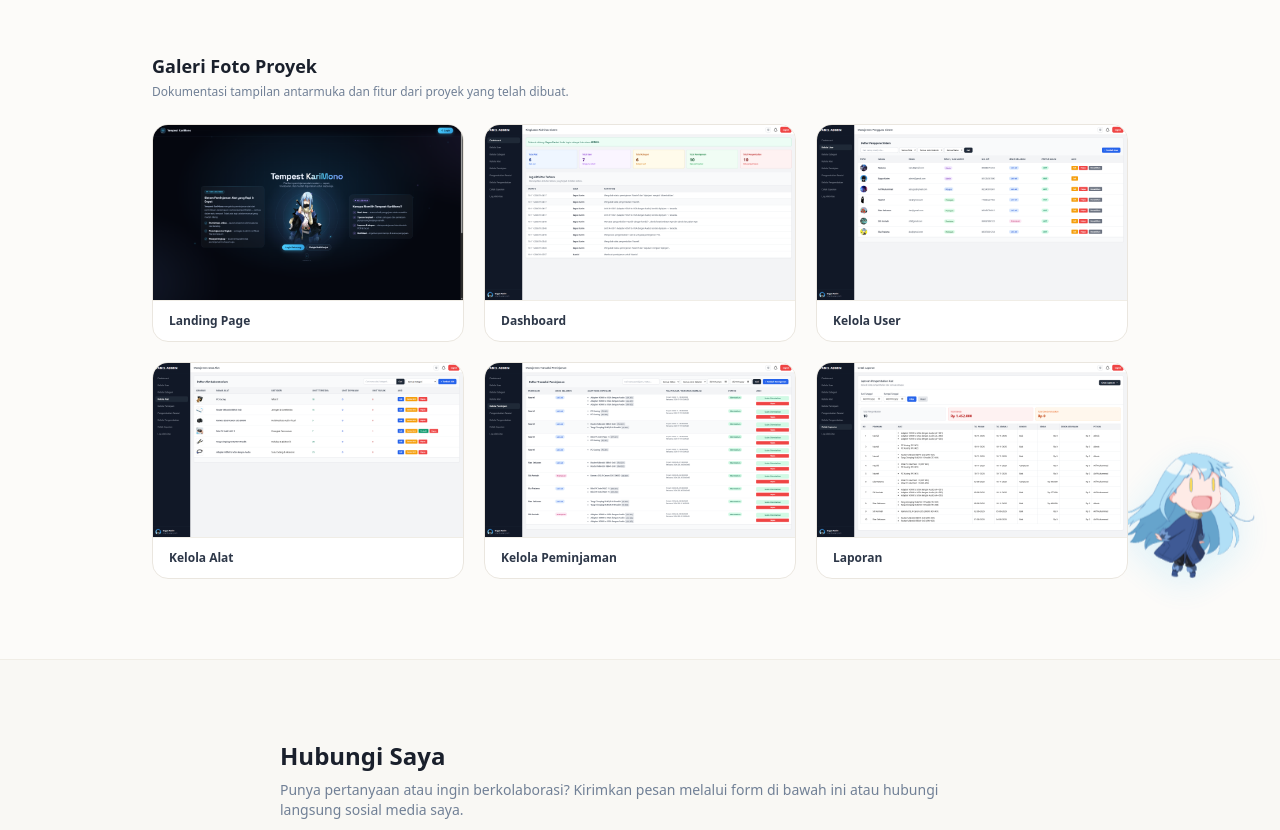
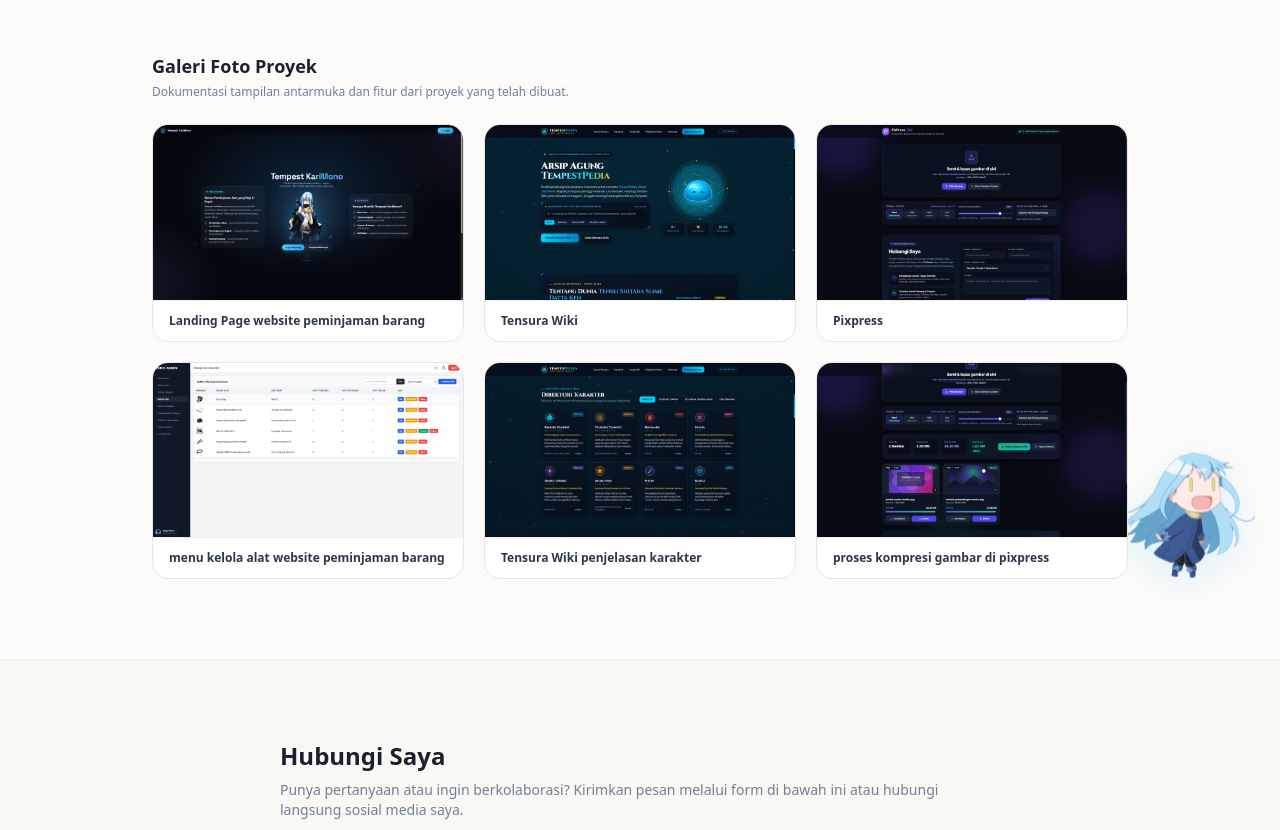
Before and after one commit to Nazurieru07/Portofolio-CV-WEB-NZ, a plain HTML site: page index.html in a window 1280 px wide. Shown: the part 2860-3690 px from the top of the page. Drawn offline with nearby package versions, Linux system fonts and the light colour scheme.

Commit message:
update website portofolio
memasukan beberapa website dan mengubah beberapa gambar projek

```diff
--- a/index.html
+++ b/index.html
@@ -805,37 +805,37 @@
                             </div>
                         </div>
                         <div class="px-4 py-3 border-t border-[#f0ede6]">
-                            <p class="text-xs font-semibold text-[#2d3748]">Landing Page</p>
+                            <p class="text-xs font-semibold text-[#2d3748]">Landing Page website peminjaman barang</p>
                         </div>
                     </div>
 
                     <!-- Slot Foto 2 -->
                     <div class="bg-white rounded-2xl border border-[#eae6df] overflow-hidden smooth-hover">
                         <div class="relative aspect-video bg-[#f7f5f0] overflow-hidden">
-                            <img src="asset/dashboard.png" alt="Foto Proyek 2" onclick="openImageModal(this.src, 'Tampilan Proyek 2')" class="w-full h-full object-cover cursor-pointer transition-transform duration-300 hover:scale-105" onerror="this.style.display='none'; this.nextElementSibling.style.display='flex';">
+                            <img src="asset/tensura1.png" alt="Foto Proyek 2" onclick="openImageModal(this.src, 'Tampilan Proyek 2')" class="w-full h-full object-cover cursor-pointer transition-transform duration-300 hover:scale-105" onerror="this.style.display='none'; this.nextElementSibling.style.display='flex';">
                             <div class="absolute inset-0 hidden flex-col items-center justify-center bg-[#f7f5f0] text-[#718096]">
                                 <i class="fa-regular fa-image text-2xl mb-1 text-[#a0aec0]"></i>
                                 <span class="text-xs font-medium">Foto Proyek 2</span>
-                                <span class="text-[10px] text-[#a0aec0]">asset/dashboard.png</span>
+                                <span class="text-[10px] text-[#a0aec0]">asset/tensura1.png</span>
                             </div>
                         </div>
                         <div class="px-4 py-3 border-t border-[#f0ede6]">
-                            <p class="text-xs font-semibold text-[#2d3748]">Dashboard</p>
+                            <p class="text-xs font-semibold text-[#2d3748]">Tensura Wiki</p>
                         </div>
                     </div>
 
                     <!-- Slot Foto 3 -->
                     <div class="bg-white rounded-2xl border border-[#eae6df] overflow-hidden smooth-hover">
                         <div class="relative aspect-video bg-[#f7f5f0] overflow-hidden">
-                            <img src="asset/kelola_user.png" alt="Foto Proyek 3" onclick="openImageModal(this.src, 'Tampilan Proyek 3')" class="w-full h-full object-cover cursor-pointer transition-transform duration-300 hover:scale-105" onerror="this.style.display='none'; this.nextElementSibling.style.display='flex';">
+                            <img src="asset/pix1.png" alt="Foto Proyek 3" onclick="openImageModal(this.src, 'Tampilan Proyek 3')" class="w-full h-full object-cover cursor-pointer transition-transform duration-300 hover:scale-105" onerror="this.style.display='none'; this.nextElementSibling.style.display='flex';">
                             <div class="absolute inset-0 hidden flex-col items-center justify-center bg-[#f7f5f0] text-[#718096]">
                                 <i class="fa-regular fa-image text-2xl mb-1 text-[#a0aec0]"></i>
                                 <span class="text-xs font-medium">Foto Proyek 3</span>
-                                <span class="text-[10px] text-[#a0aec0]">asset/kelola_user.png</span>
+                                <span class="text-[10px] text-[#a0aec0]">asset/pix1.png</span>
                             </div>
                         </div>
                         <div class="px-4 py-3 border-t border-[#f0ede6]">
-                            <p class="text-xs font-semibold text-[#2d3748]">Kelola User</p>
+                            <p class="text-xs font-semibold text-[#2d3748]">Pixpress</p>
                         </div>
                     </div>
 
@@ -850,37 +850,37 @@
                             </div>
                         </div>
                         <div class="px-4 py-3 border-t border-[#f0ede6]">
-                            <p class="text-xs font-semibold text-[#2d3748]">Kelola Alat</p>
+                            <p class="text-xs font-semibold text-[#2d3748]">menu kelola alat website peminjaman barang</p>
                         </div>
                     </div>
 
                     <!-- Slot Foto 5 -->
                     <div class="bg-white rounded-2xl border border-[#eae6df] overflow-hidden smooth-hover">
                         <div class="relative aspect-video bg-[#f7f5f0] overflow-hidden">
-                            <img src="asset/kelola_peminjaman.png" alt="Foto Proyek 5" onclick="openImageModal(this.src, 'Tampilan Proyek 5')" class="w-full h-full object-cover cursor-pointer transition-transform duration-300 hover:scale-105" onerror="this.style.display='none'; this.nextElementSibling.style.display='flex';">
+                            <img src="asset/tensura2.png" alt="Foto Proyek 5" onclick="openImageModal(this.src, 'Tampilan Proyek 5')" class="w-full h-full object-cover cursor-pointer transition-transform duration-300 hover:scale-105" onerror="this.style.display='none'; this.nextElementSibling.style.display='flex';">
                             <div class="absolute inset-0 hidden flex-col items-center justify-center bg-[#f7f5f0] text-[#718096]">
                                 <i class="fa-regular fa-image text-2xl mb-1 text-[#a0aec0]"></i>
                                 <span class="text-xs font-medium">Foto Proyek 5</span>
-                                <span class="text-[10px] text-[#a0aec0]">asset/kelola_peminjaman.png</span>
+                                <span class="text-[10px] text-[#a0aec0]">asset/tensura2.png</span>
                             </div>
                         </div>
                         <div class="px-4 py-3 border-t border-[#f0ede6]">
-                            <p class="text-xs font-semibold text-[#2d3748]">Kelola Peminjaman</p>
+                            <p class="text-xs font-semibold text-[#2d3748]">Tensura Wiki penjelasan karakter</p>
                         </div>
                     </div>
 
                     <!-- Slot Foto 6 -->
                     <div class="bg-white rounded-2xl border border-[#eae6df] overflow-hidden smooth-hover">
                         <div class="relative aspect-video bg-[#f7f5f0] overflow-hidden">
-                            <img src="asset/laporan.png" alt="Foto Proyek 6" onclick="openImageModal(this.src, 'Tampilan Proyek 6')" class="w-full h-full object-cover cursor-pointer transition-transform duration-300 hover:scale-105" onerror="this.style.display='none'; this.nextElementSibling.style.display='flex';">
+                            <img src="asset/pix2.png" alt="Foto Proyek 6" onclick="openImageModal(this.src, 'Tampilan Proyek 6')" class="w-full h-full object-cover cursor-pointer transition-transform duration-300 hover:scale-105" onerror="this.style.display='none'; this.nextElementSibling.style.display='flex';">
                             <div class="absolute inset-0 hidden flex-col items-center justify-center bg-[#f7f5f0] text-[#718096]">
                                 <i class="fa-regular fa-image text-2xl mb-1 text-[#a0aec0]"></i>
                                 <span class="text-xs font-medium">Foto Proyek 6</span>
-                                <span class="text-[10px] text-[#a0aec0]">asset/laporan.png</span>
+                                <span class="text-[10px] text-[#a0aec0]">asset/pix2.png</span>
                             </div>
                         </div>
                         <div class="px-4 py-3 border-t border-[#f0ede6]">
-                            <p class="text-xs font-semibold text-[#2d3748]">Laporan</p>
+                            <p class="text-xs font-semibold text-[#2d3748]">proses kompresi gambar di pixpress</p>
                         </div>
                     </div>
                 </div>
```
Also changed, not shown: asset/pix1.png (added), asset/pix2.png (added), asset/tensura1.png (added), asset/tensura2.png (added).
